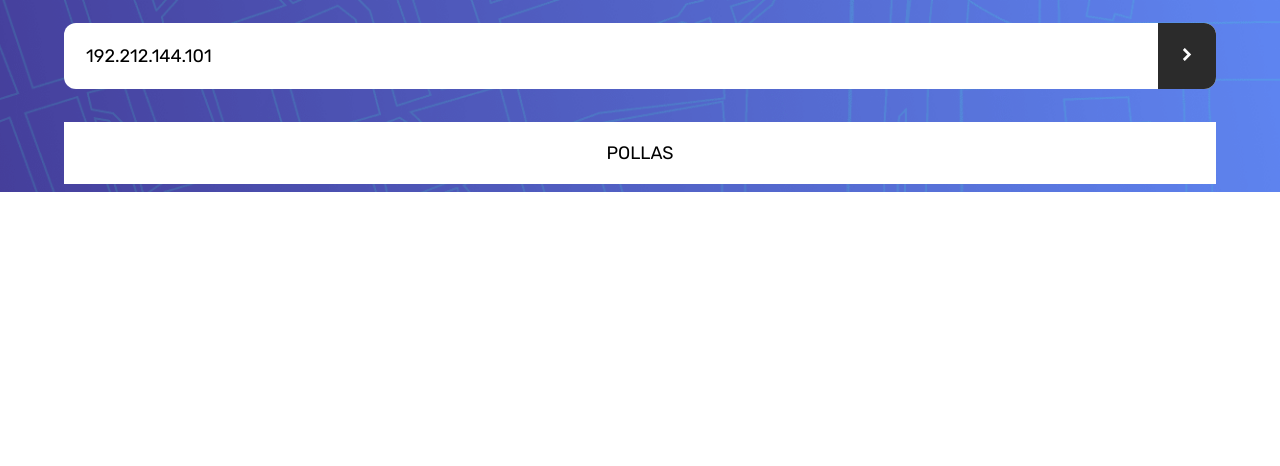
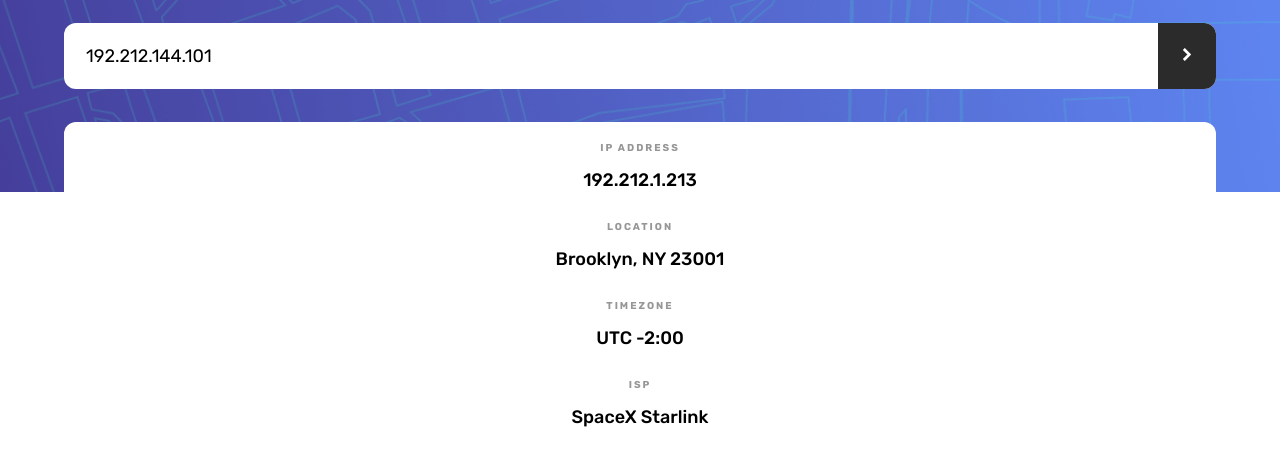
Before and after one commit to divagueame/iptracker, a plain HTML site: page index.html in a window 1280 px wide. Shown: the part 48-514 px from the top of the page. Drawn offline with nearby package versions, Linux system fonts and the light colour scheme.

Commit message:
Proportions

```diff
--- a/index.html
+++ b/index.html
@@ -27,7 +27,25 @@
         <div class="send-btn-img"></div>
       </div>
     </div>
-    <div class="overlay">POLLAS</div>
+    <div class="overlay">
+      <div class="overlay-item">
+        <div class="overlay-header">IP ADDRESS</div>
+        <div class="overlay-info">192.212.1.213</div>
+      </div>
+      <div class="overlay-item">
+        <div class="overlay-header">LOCATION</div>
+        <div class="overlay-info"> Brooklyn, NY 23001</div>
+      </div>
+      <div class="overlay-item">
+        <div class="overlay-header">TIMEZONE</div>
+        <div class="overlay-info">UTC -2:00</div>
+      </div>
+      <div class="overlay-item">
+        <div class="overlay-header">ISP</div>
+        <div class="overlay-info">SpaceX Starlink</div>
+      </div>
+
+    </div>
   </div>
   <div id="mapid"></div>
 
--- a/style.css
+++ b/style.css
@@ -56,6 +56,55 @@ body{
   background-size: contain;
  }
 
+ .overlay {
+  position: absolute;
+  z-index: 10000 !important;
+  top: 170px;
+  left: 0px;
+  position: absolute;
+  left: 0;
+  right: 0;
+  padding: 20px;
+  border-radius: 12px;
+}
+
+.overlay > div {
+  /* padding: 12px */
+  margin-bottom: 30px;
+}
+ .overlay-header {
+   /* background-color: yellow; */
+  letter-spacing: 2px;
+  font-size: 10px;
+  margin-bottom: 15px;
+  color: hsl(0, 0%, 59%);
+  font-weight: 700;
+}
+.overlay-info{
+  /* font-size: 114px; */
+  font-weight: 500;
+  /* background-color: wheat; */
+}
+
+
+
+
+
+
+
+
+
+
+
+
+
+
+
+
+
+
+
+
 .main {
   display: none;
   background-color: rgba(68, 173, 54);
@@ -95,23 +144,9 @@ text-align: center;
   overflow: hidden;
 }
 
-.overlay {
-  position: absolute;
-  z-index: 10000 !important;
-  top: 170px;
-  left: 0px;
-  position: absolute;
-  left: 0;
-  right: 0;
-  padding: 20px;
-}
 
-.overlay-header {
-  font-size: 12px;
-}
-.overlay-info{
-  font-size: 1.2rem;
-}
+
+
 #mapid {
   width: 100%;
   height: 70%;
```
